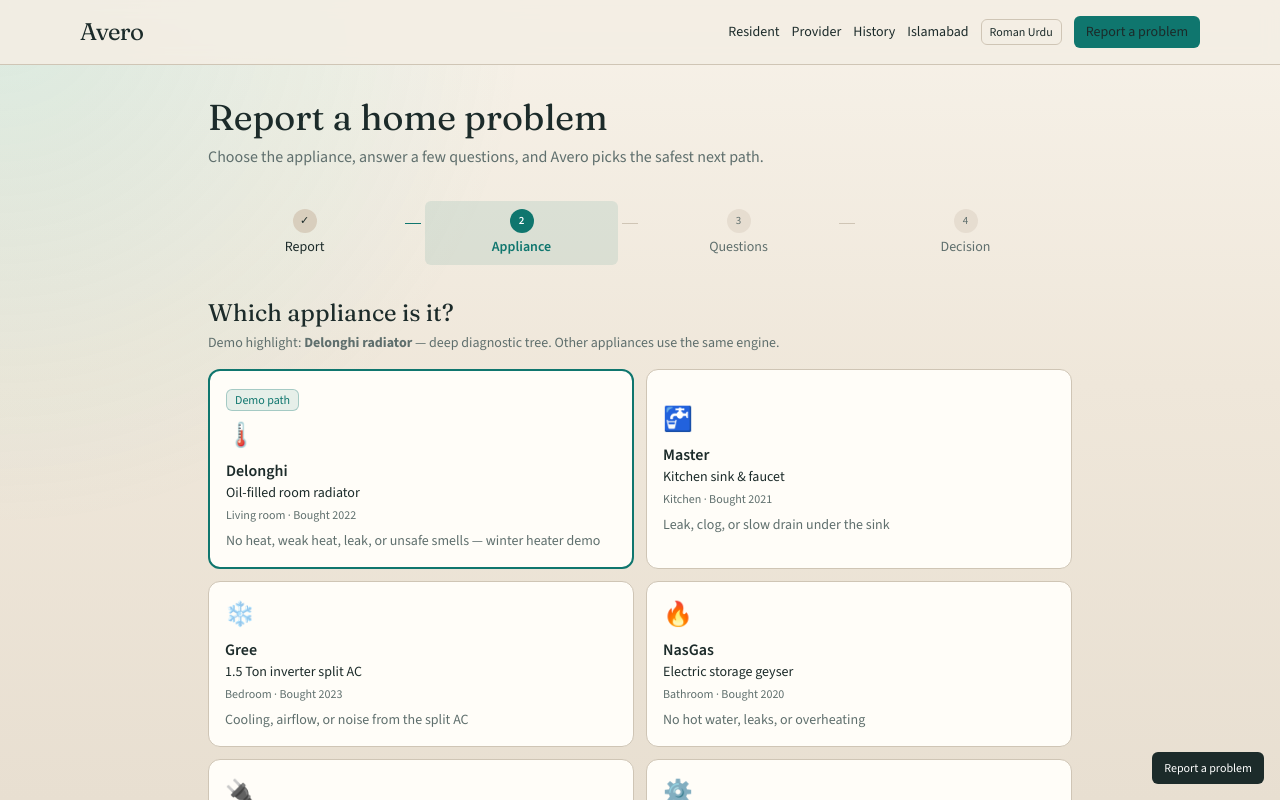
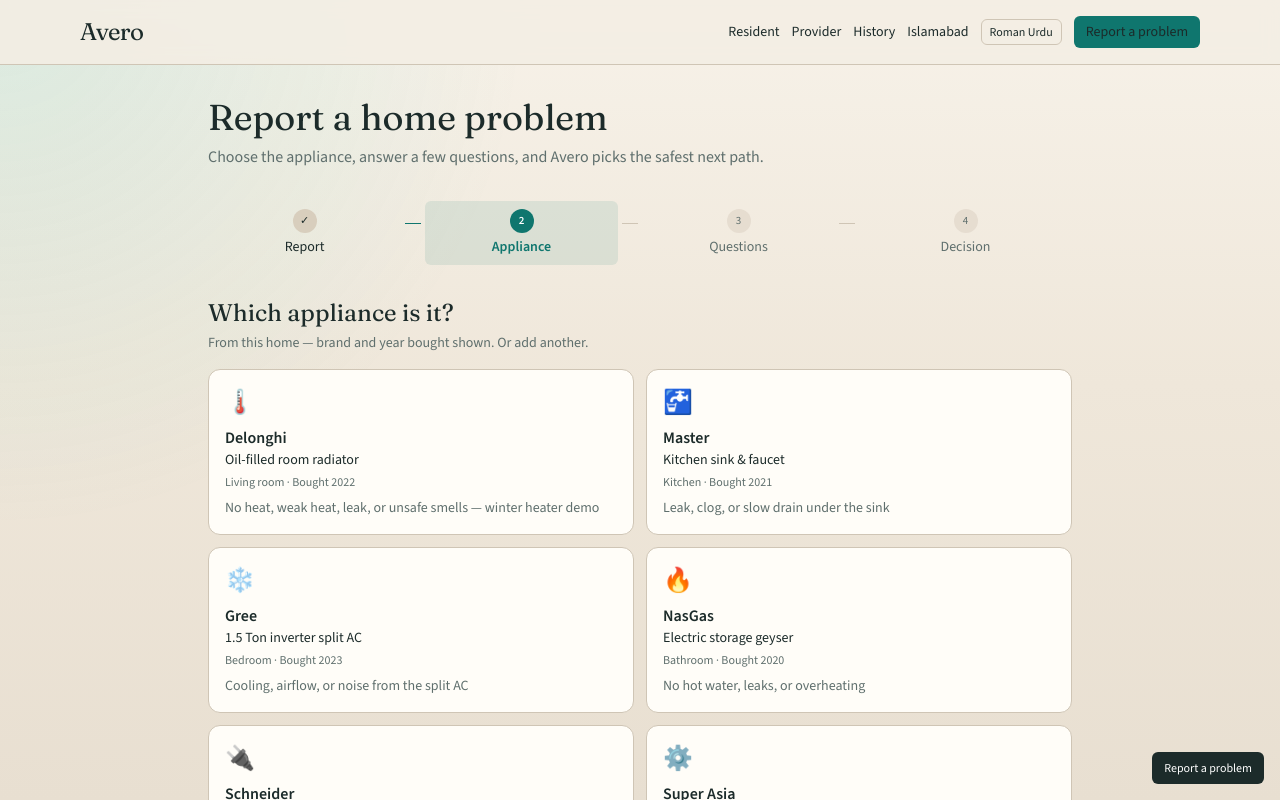
Before and after one commit to shajiaalianwar55/avero_islamabad, a Next.js app: page /incident/new in a window 1280 px wide. Both pictures are taken after a click on the button 640 px from the left and 437 px from the top of the page. Shown: the top 800 px of the page. Built offline with nearby package versions, Linux system fonts and the light colour scheme.

Commit message:
Remove demo-path callouts from the appliance picker.
Keep the appliance list neutral without Delonghi highlight or Demo path badge.

```diff
--- a/components/triage/guided-flow.tsx
+++ b/components/triage/guided-flow.tsx
@@ -351,8 +351,7 @@
               Which appliance is it?
             </h2>
             <p className="mt-1 text-sm text-[var(--avero-muted)]">
-              Demo highlight: <strong>Delonghi radiator</strong> — deep diagnostic tree. Other
-              appliances use the same engine.
+              From this home — brand and year bought shown. Or add another.
             </p>
           </div>
           <div className="grid gap-3 sm:grid-cols-2">
@@ -361,17 +360,8 @@
                 key={a.id}
                 type="button"
                 onClick={() => selectAppliance(a)}
-                className={`rounded-xl border bg-[var(--avero-panel)] p-4 text-left transition hover:border-[var(--avero-teal)] ${
-                  a.id === "radiator"
-                    ? "border-2 border-[var(--avero-teal)]"
-                    : "border-[var(--avero-line)]"
-                }`}
+                className="rounded-xl border border-[var(--avero-line)] bg-[var(--avero-panel)] p-4 text-left transition hover:border-[var(--avero-teal)]"
               >
-                {a.id === "radiator" && (
-                  <Badge className="mb-2" variant="default">
-                    Demo path
-                  </Badge>
-                )}
                 <p className="text-2xl" aria-hidden>
                   {a.icon}
                 </p>
```
